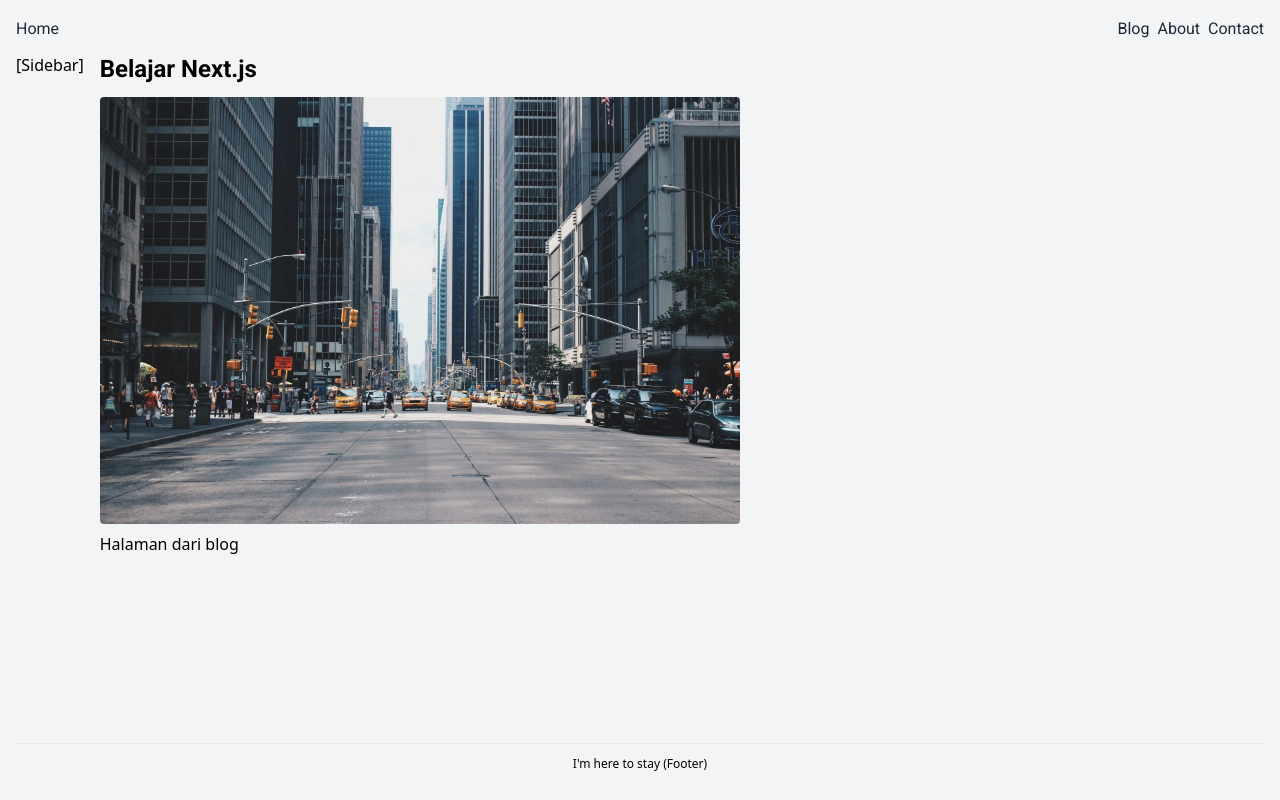
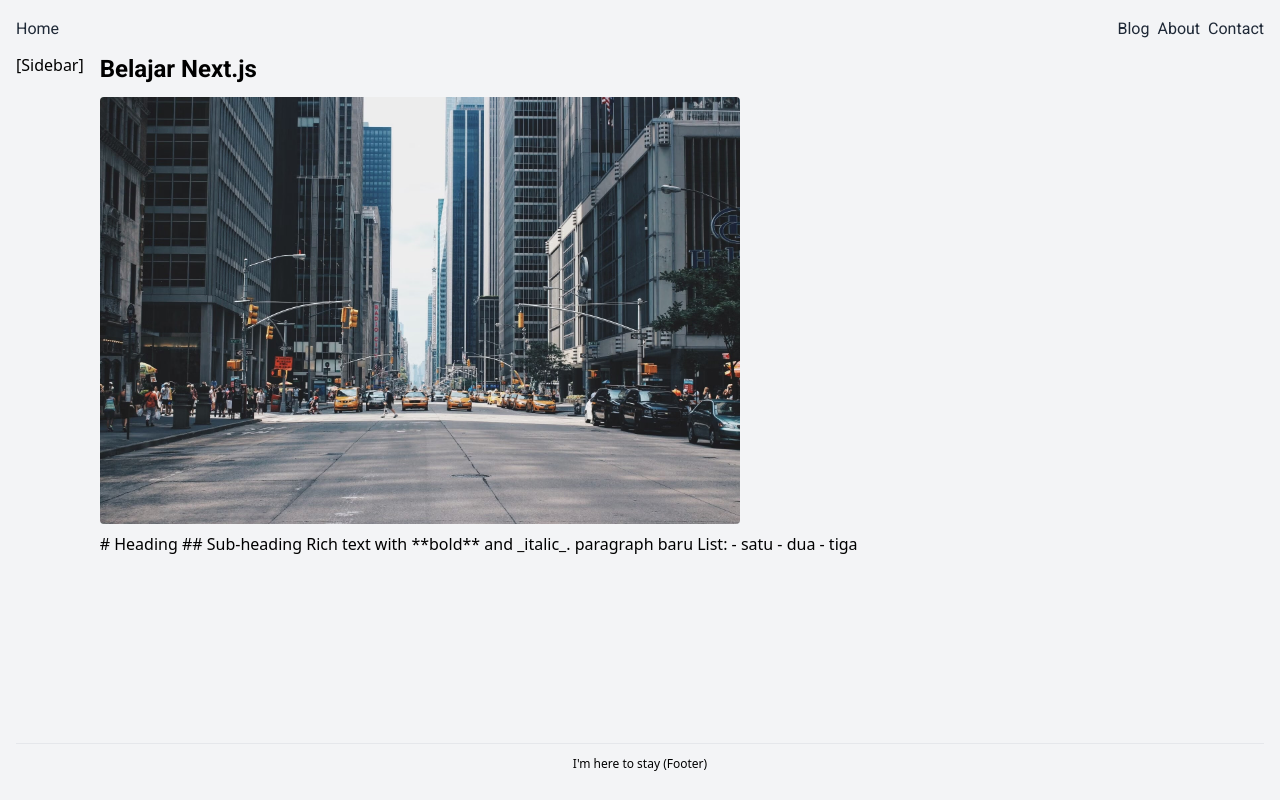
Before and after one commit to lunadiotic/learn-nextjs, a Next.js app: page /blog/belajar-nextjs in a window 1280 px wide. Built offline with nearby package versions, Linux system fonts and the light colour scheme.

Commit message:
cara membaca file markdown di next.js

```diff
--- a/app/blog/belajar-nextjs/page.jsx
+++ b/app/blog/belajar-nextjs/page.jsx
@@ -1,6 +1,10 @@
 import Heading from "@/components/Heading";
 
-export default function PostPage() {
+import { readFile } from "node:fs/promises";
+
+export default async function PostPage() {
+  const text = await readFile("./content/blog/belajar-nextjs.md", "utf8");
+
   return (
     <>
       <Heading>Belajar Next.js</Heading>
@@ -11,7 +15,7 @@
         height={360}
         className="mb-2 rounded"
       />
-      <p>Halaman dari blog</p>
+      <p>{text}</p>
     </>
   );
 }
--- /dev/null
+++ b/content/blog/belajar-nextjs.md
@@ -0,0 +1,13 @@
+# Heading
+
+## Sub-heading
+
+Rich text with **bold** and _italic_.
+
+paragraph baru
+
+List:
+
+- satu
+- dua
+- tiga
```
